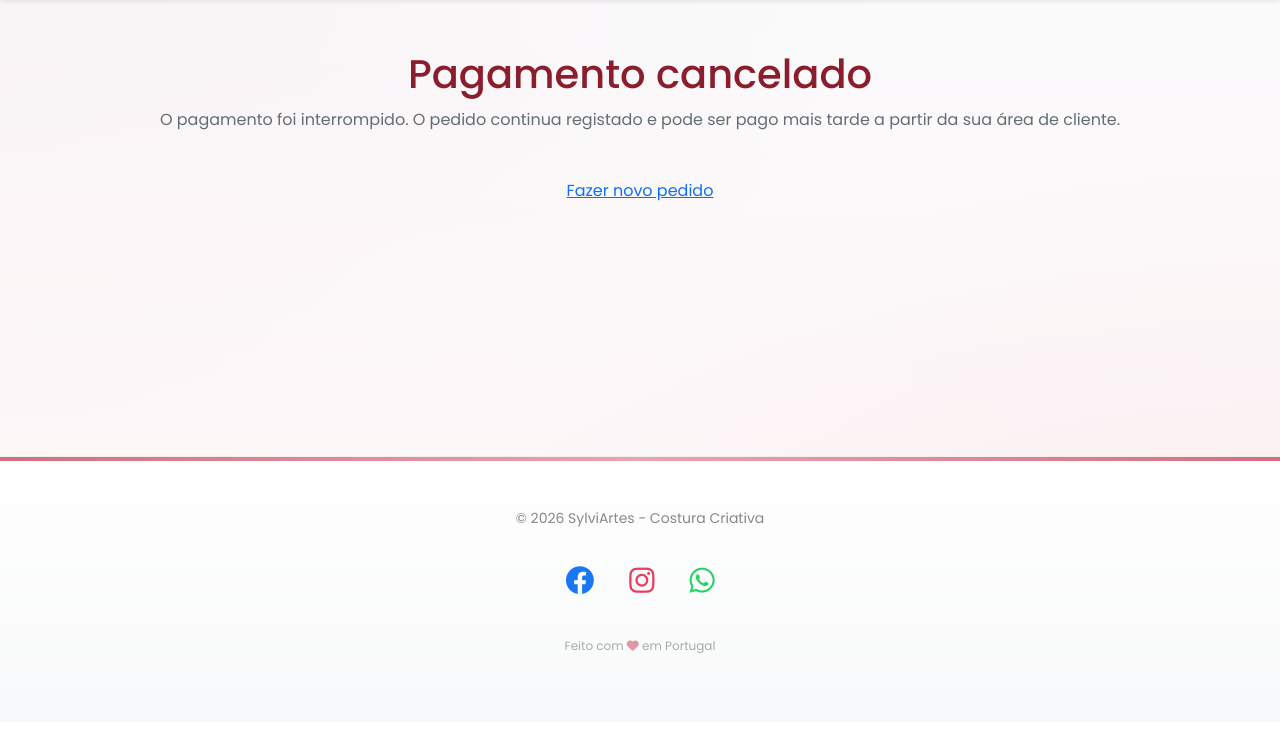
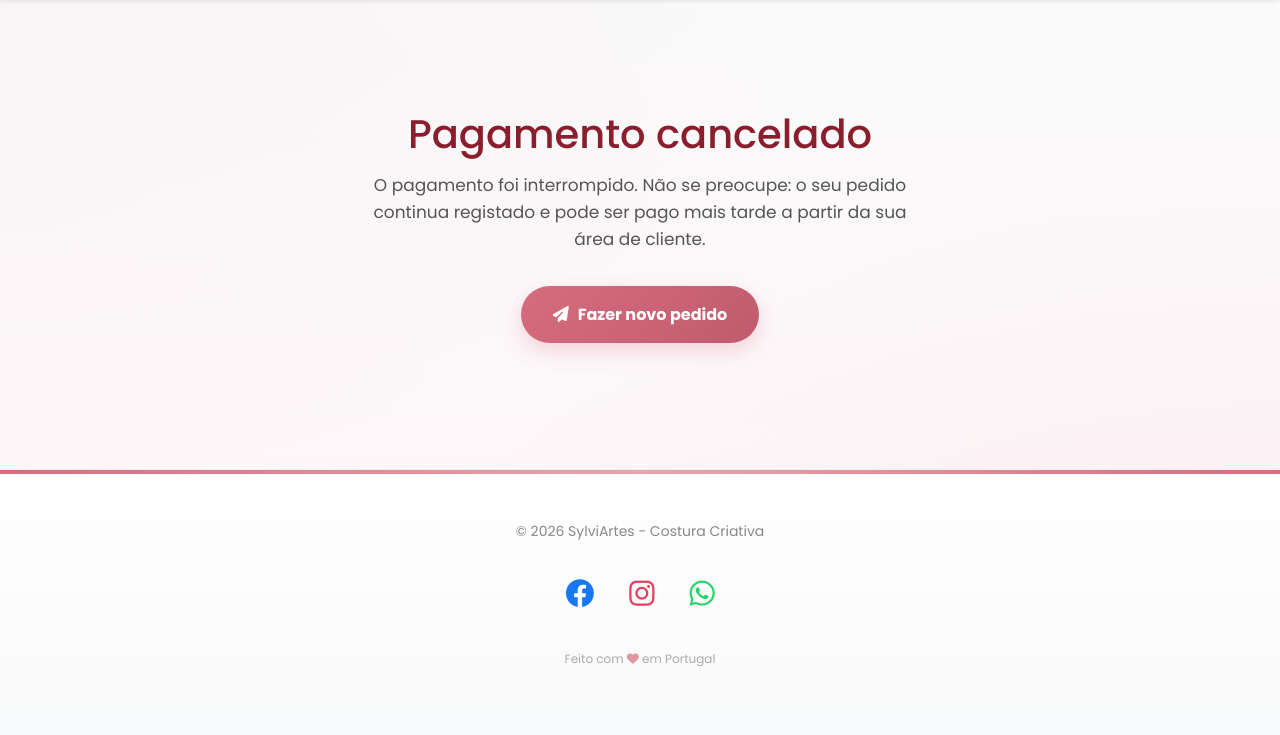
Before and after one commit to sylviartes/sylviartes, a PHP site: page /stripe_cancel.php in a window 1280 px wide. Shown: the part 78-813 px from the top of the page. Before the commit the page ends 732 px from the top, so only its background shows below. Run offline with PHP 8.4, Linux system fonts and the light colour scheme; some libraries are stand-ins or nearby versions.

Commit message:
Mostra peca de inspiracao no admin, foto do produto ao cliente e melhora pagina de cancelamento
- Admin: no detalhe da encomenda mostra a peca do portfolio que a cliente
  escolheu em "Quero algo parecido" (foto, nome, categoria e link).
- Cliente: a tabela de produtos no detalhe da encomenda passa a mostrar a
  imagem do produto (com fallback quando nao ha foto).
- Pagamento cancelado: remove o numero global do pedido (dava ideia errada
  ao cliente) e melhora o botao de acao com o estilo rosa da marca.

Co-Authored-By: Claude Opus 4.8 <noreply@anthropic.com>

```diff
--- a/public/stripe_cancel.php
+++ b/public/stripe_cancel.php
@@ -20,14 +20,27 @@ $pedidoId = (int)($_GET['pedido_id'] ?? 0);  // ID do pedido afetado
 $pageTitle = 'Pagamento Cancelado';
 require_once __DIR__ . '/header.php';
 ?>
-<div class="checkout-wrapper" style="text-align:center;">
+<div class="checkout-wrapper" style="text-align:center; padding:60px 20px;">
     <h1 style="color:#8b1e2d;">Pagamento cancelado</h1>
-    <p>O pagamento foi interrompido. O pedido <?php if ($pedidoId): ?><strong>#<?php echo $pedidoId; ?></strong> <?php endif; ?>continua registado e pode ser pago mais tarde a partir da sua área de cliente.</p>
-    <p style="margin-top:30px;">
+    <p style="max-width:560px; margin:14px auto 0; color:#555; font-size:17px; line-height:1.6;">
+        O pagamento foi interrompido. Não se preocupe: o seu pedido continua registado
+        e pode ser pago mais tarde a partir da sua área de cliente.
+    </p>
+    <p style="margin-top:32px;">
+        <?php
+        // Botão principal em rosa da marca (estilo inline para não depender do CSS).
+        $btnRosa = 'display:inline-flex; align-items:center; gap:9px; padding:15px 32px;'
+                 . 'background:linear-gradient(135deg,#d66d7f,#bf5b6d); color:#fff; text-decoration:none;'
+                 . 'border-radius:999px; font-weight:700; font-size:16px; box-shadow:0 8px 20px rgba(214,109,127,0.25);';
+        ?>
         <?php if (isset($_SESSION['cliente_id']) && $pedidoId): ?>
-            <a href="cliente/encomenda.php?id=<?php echo $pedidoId; ?>" class="checkout-btn" style="width:auto; padding:14px 28px; display:inline-block;">Ir ao pedido</a>
+            <a href="cliente/encomenda.php?id=<?php echo $pedidoId; ?>" style="<?php echo $btnRosa; ?>">
+                <i class="fas fa-credit-card"></i> Retomar pagamento
+            </a>
         <?php else: ?>
-            <a href="pedir-orcamento.php" class="checkout-btn" style="width:auto; padding:14px 28px; display:inline-block;">Fazer novo pedido</a>
+            <a href="pedir-orcamento.php" style="<?php echo $btnRosa; ?>">
+                <i class="fas fa-paper-plane"></i> Fazer novo pedido
+            </a>
         <?php endif; ?>
     </p>
 </div>
```
Also changed, not shown: public/admin/encomendas/view.php (+50 -0 lines), public/cliente/encomenda.php (+24 -6 lines).
